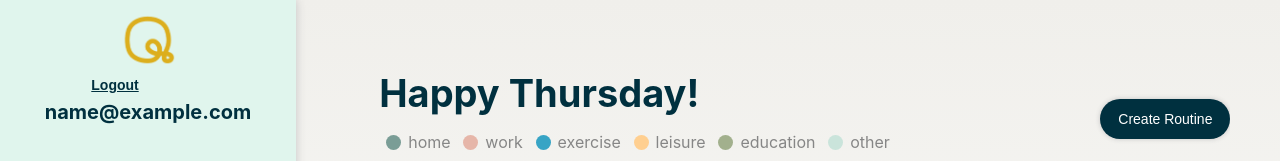
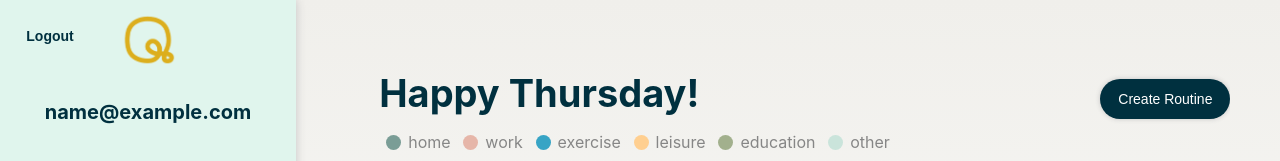
Before and after one commit to JJNR-DEV/qutine, a React (Create React App) app in the folder client/: page /dashboard in a window 1280 px wide. Shown: the top 161 px of the page. Built offline with nearby package versions, Linux system fonts and the light colour scheme; no server answers; sample sign-in values are in the browser's storage.

Commit message:
Merge UI and others

```diff
--- a/client/src/components/dashboard/Dashboard.css
+++ b/client/src/components/dashboard/Dashboard.css
@@ -46,7 +46,9 @@ button {
 
 .createRoutineBtn {
   position: relative;
+  align-self: flex-start;
   padding: 6px;
+  margin-top: 1%;
   color: white;
   font-size: 14px;
   background-color: #00303F;
--- a/client/src/components/navbar/Navbar.css
+++ b/client/src/components/navbar/Navbar.css
@@ -1,8 +1,8 @@
 .navBar {
   position: fixed;
   display: flex;
-  align-items: center;
-  justify-content: center;
+  align-items: flex-start;
+  justify-content: flex-start;
   height: 80px;
   width: 100%;
   z-index: 20;
@@ -51,4 +51,5 @@
   border: none;
   width: 100px;
   height: 40px;
+  font-weight: bold
 }
--- a/client/src/components/navbar/Navbar.jsx
+++ b/client/src/components/navbar/Navbar.jsx
@@ -39,13 +39,6 @@ const Navbar = () => {
           }}>
             <button className="small-btn"
                     type="button"
-                    style={{
-                      top: '45px',
-                      margin: '0 auto',
-                      textDecoration: 'underline',
-                      position: 'relative',
-                      fontWeight: 'bold'
-                    }}
                     onClick={handleLogout}
             >
               Logout
```
